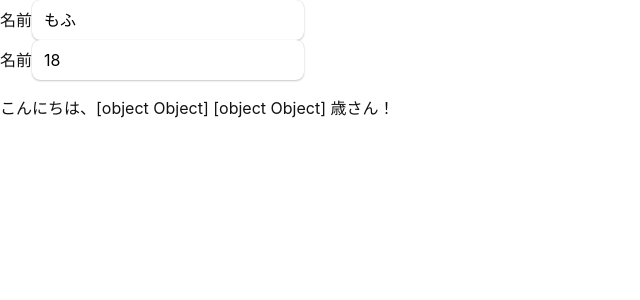
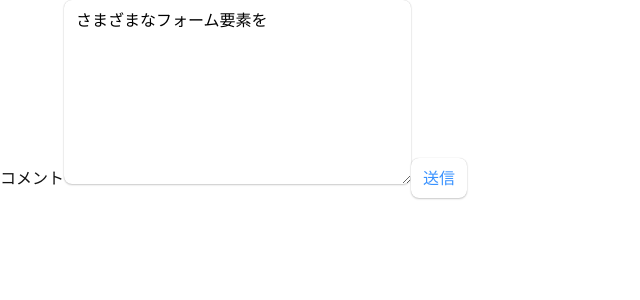
Before and after one commit to MofuMofu2/react-sandbox, a React (Create React App) app: page / in a window 1280 px wide. Shown: the top 300 px of the page, without its empty margins (0-640 px from the left). Built offline with nearby package versions, Linux system fonts and the light colour scheme.

Commit message:
feature: #52 テキストエリアはフォームとほぼ同じ考えでいけるなと思った

```diff
--- /dev/null
+++ b/src/component/Form/FormTextarea.tsx
@@ -0,0 +1,37 @@
+import React, { useState } from "react";
+
+export default function FormTextarea() {
+  const [form, setForm] = useState({ comment: "さまざまなフォーム要素を" });
+  const [text, setText] = useState("");
+
+  const handleForm = (e: React.ChangeEvent<HTMLTextAreaElement>) => {
+    setForm({
+      ...form,
+      [e.target.name]: e.target.value,
+    });
+  };
+
+  const show = () => {
+    setText(form.comment);
+  };
+
+  return (
+    <>
+      <form>
+        <label htmlFor="comment">コメント</label>
+        <textarea
+          id="comment"
+          name="comment"
+          cols={30}
+          rows={7}
+          value={form.comment}
+          onChange={handleForm}
+        />
+        <button type="button" onClick={show}>
+          送信
+        </button>
+      </form>
+      <p>{text}</p>
+    </>
+  );
+}
--- a/src/index.tsx
+++ b/src/index.tsx
@@ -2,7 +2,7 @@ import React from "react";
 import ReactDOM from "react-dom/client";
 import "./index.css";
 import reportWebVitals from "./reportWebVitals";
-import StateFormUC from "./component/Form/StateFormUC";
+import FormTextarea from "./component/Form/FormTextarea";
 
 if (process.env.NODE_ENV === "development") {
   void import("./mocks/browser").then(({ worker }) => {
@@ -14,7 +14,7 @@ const root = ReactDOM.createRoot(
   document.getElementById("root") as HTMLElement
 );
 
-root.render(<StateFormUC />);
+root.render(<FormTextarea />);
 
 // If you want to start measuring performance in your app, pass a function
 // to log results (for example: reportWebVitals(console.log))
```
